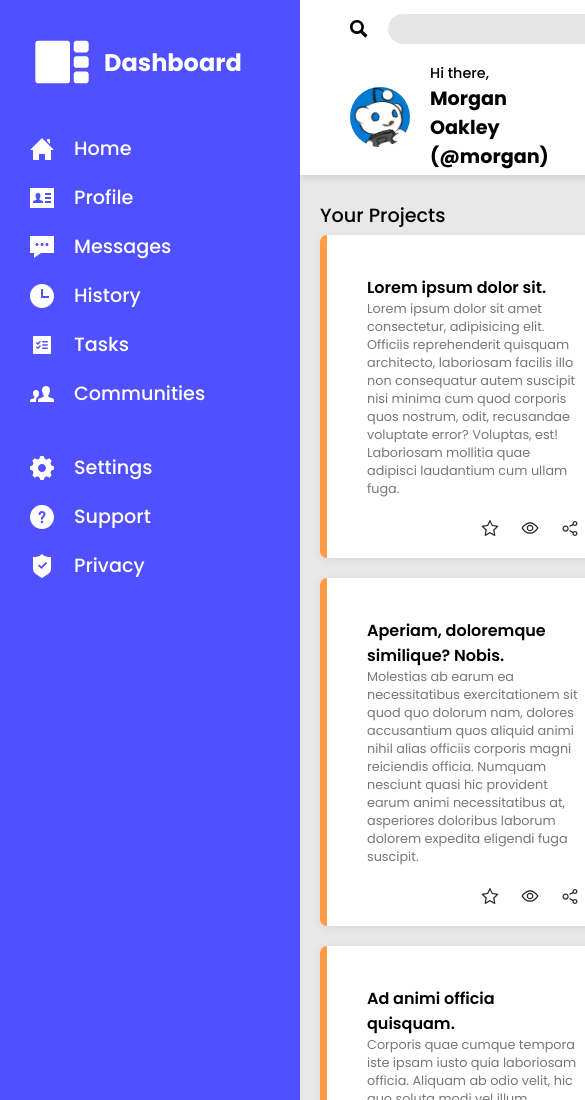
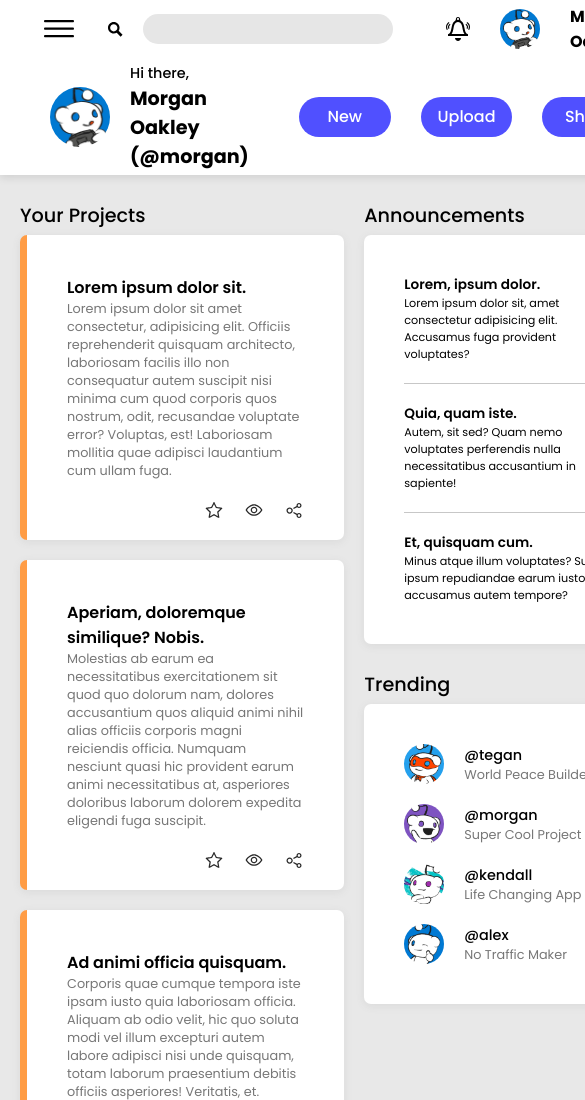
Before and after one commit to prefislt/odin-admindashboard, a plain HTML site: page index.html in a window 390 px wide. Shown: the top 1100 px of the page, 585 px wide, since content can reach past the window. Drawn offline with Linux system fonts and the light colour scheme.

Commit message:
Hide sidebar on smaller screens (WIP)

```diff
--- a/css/main.scss
+++ b/css/main.scss
@@ -36,6 +36,8 @@ body {
     "sidebar header"
     "sidebar main-content";
 
+    transition: 0.5s ease-in-out;
+
 	.sidebar {
         display: flex;
         flex-direction: column;
@@ -48,6 +50,7 @@ body {
         color: $navTextColor;
         grid-area: sidebar;
 
+        transition: 0.5s ease-in-out;
         z-index: 3;
 
         .logo {
@@ -493,3 +496,43 @@ body {
         transform: scale(0.95);
     }
 }
+
+.nav-btn {
+    display: none;
+}
+
+@media only screen and (max-width: 960px) {
+    .container {
+        display: grid;
+        grid-template-columns: 0px 1fr;
+        grid-template-rows: 175px 1fr;
+
+        .sidebar {
+            transform: translateX(-300px);
+        }
+
+        .header {
+            .h-top {
+                .nav-btn {
+                    display: flex;
+                    margin-right: 20px;
+                    align-items: center;
+                    cursor: pointer;
+
+                    transition: 0.2s ease-in-out;
+
+                    &:hover {
+                        transform: scale(1.1);
+                    }
+                    &:active {
+                        transform: scale(1.0);
+                    }
+
+                    svg {
+                        transform: scale(2);
+                    }
+                }
+            }
+        }
+    }
+}
--- a/index.html
+++ b/index.html
@@ -71,6 +71,10 @@
         <div class="header">
             <div class="h-top">
                 <div class="left">
+                    <div class="nav-btn">
+                        <svg clip-rule="evenodd" fill-rule="evenodd" stroke-linejoin="round" stroke-miterlimit="2" viewBox="0 0 24 24" xmlns="http://www.w3.org/2000/svg"><path d="m22 16.75c0-.414-.336-.75-.75-.75h-18.5c-.414 0-.75.336-.75.75s.336.75.75.75h18.5c.414 0 .75-.336.75-.75zm0-5c0-.414-.336-.75-.75-.75h-18.5c-.414 0-.75.336-.75.75s.336.75.75.75h18.5c.414 0 .75-.336.75-.75zm0-5c0-.414-.336-.75-.75-.75h-18.5c-.414 0-.75.336-.75.75s.336.75.75.75h18.5c.414 0 .75-.336.75-.75z" fill-rule="nonzero"/></svg>
+                    </div>
+
                     <svg xmlns="http://www.w3.org/2000/svg" viewBox="0 0 24 24"><path d="M23.822 20.88l-6.353-6.354c.93-1.465 1.467-3.2 1.467-5.059.001-5.219-4.247-9.467-9.468-9.467s-9.468 4.248-9.468 9.468c0 5.221 4.247 9.469 9.468 9.469 1.768 0 3.421-.487 4.839-1.333l6.396 6.396 3.119-3.12zm-20.294-11.412c0-3.273 2.665-5.938 5.939-5.938 3.275 0 5.94 2.664 5.94 5.938 0 3.275-2.665 5.939-5.94 5.939-3.274 0-5.939-2.664-5.939-5.939z"/></svg>
                     <div class="search">
                         <input type="text" name="search" id="search">
```
Also changed, not shown: css/main.css, 1 other file.
